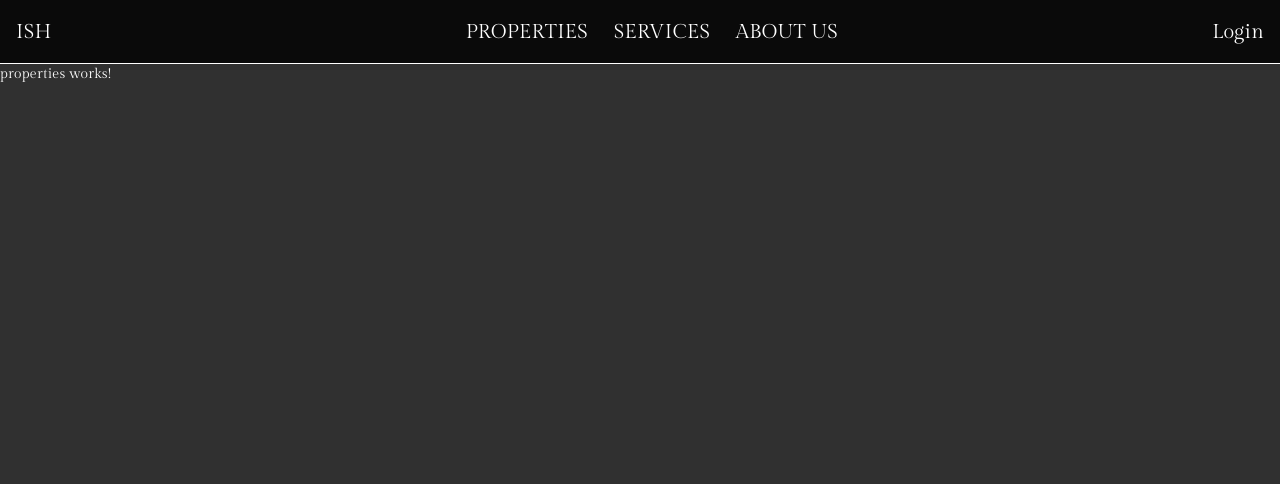
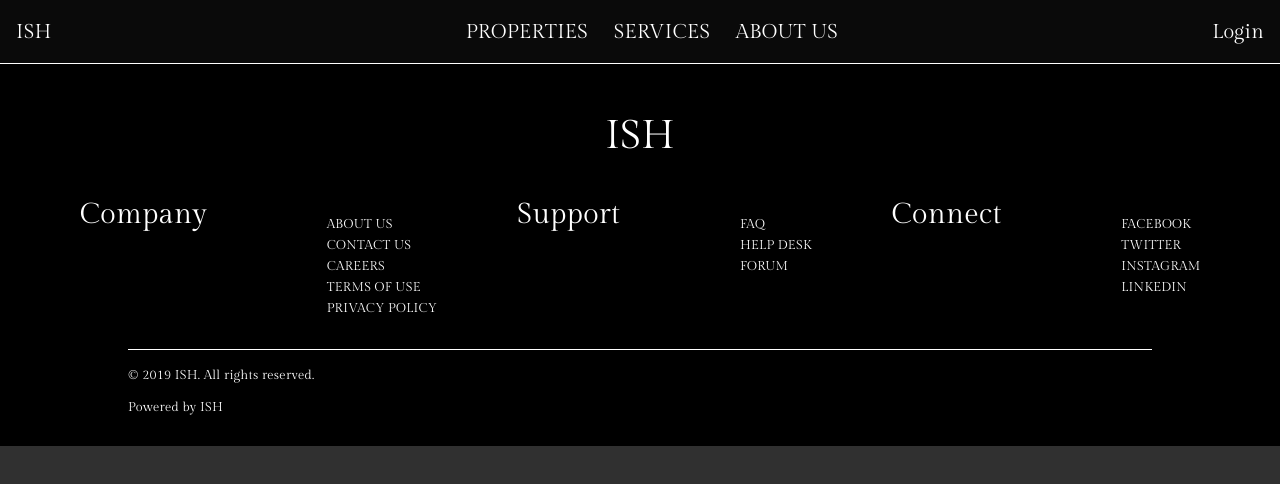
Before and after one commit to AndreiChristian/villaRental, an Angular app: page /properties in a window 1280 px wide. Shown: the top 484 px of the page. Built offline with nearby package versions, Linux system fonts and the light colour scheme; a web font is replaced by a local one.

Commit message:
worked on models

```diff
--- /dev/null
+++ b/src/app/interfaces/property.interface.ts
@@ -0,0 +1,6 @@
+export type PropertyType = {
+  id: number;
+  name: string;
+  description: string;
+  src: string;
+};
--- a/src/app/website/UI/footer/footer.component.css
+++ b/src/app/website/UI/footer/footer.component.css
@@ -1,4 +1,55 @@
 footer{
-  position: relative;
-  bottom: 0;
+  background-color: black;
+  display: flex;
+  flex-direction: column;
+  align-items: center;
+  justify-content: center;
 }
+
+h1{
+  font-family: var(--font);
+  color: var(--white-text);
+  font-size: var(--title-font-size);
+  padding: 2vh 0;
+  margin-top: 5vh;
+}
+
+section{
+  display: flex;
+  align-items: flex-start;
+  justify-content: space-evenly;
+  padding: 2vh 0;
+  width: 100%;
+}
+
+ul{
+  list-style: none;
+}
+
+h3{
+  font-family: var(--font);
+  color: var(--white-text);
+  font-size: var(--subtitle-font-size);
+}
+
+a{
+  text-decoration: none;
+  color: var(--white-text);
+  font-size: var(--p-font-size);
+  font-family: var(--font);
+  transition: all 0.3s ease;
+  border-bottom: 1px solid transparent;
+}
+
+a:hover{
+  border-bottom: 1px solid var(--white-text);
+}
+
+.copyright{
+  width: 80%;
+  font-family: var(--font);
+  color: var(--white-text);
+  font-size: var(--p-font-size);
+  padding: 2vh 0;
+  border-top: 1px solid white;
+}
--- a/src/app/website/UI/footer/footer.component.html
+++ b/src/app/website/UI/footer/footer.component.html
@@ -1,33 +1,40 @@
 <footer>
+
+  <h1>ISH</h1>
 
   <section>
     <h3>Company</h3>
     <ul>
-      <li><a href="#">About Us</a></li>
-      <li><a href="#">Contact Us</a></li>
-      <li><a href="#">Careers</a></li>
-      <li><a href="#">Terms of Use</a></li>
-      <li><a href="#">Privacy Policy</a></li>
+      <li><a href="#">ABOUT US</a></li>
+      <li><a href="#">CONTACT US</a></li>
+      <li><a href="#">CAREERS</a></li>
+      <li><a href="#">TERMS OF USE</a></li>
+      <li><a href="#">PRIVACY POLICY</a></li>
+    </ul>
+
+
+
+    <h3>Support</h3>
+    <ul>
+      <li><a href="#">FAQ</a></li>
+      <li><a href="#">HELP DESK</a></li>
+      <li><a href="#">FORUM</a></li>
+    </ul>
+
+
+
+    <h3>Connect</h3>
+    <ul>
+      <li><a href="#">FACEBOOK</a></li>
+      <li><a href="#">TWITTER</a></li>
+      <li><a href="#">INSTAGRAM</a></li>
+      <li><a href="#">LINKEDIN</a></li>
     </ul>
   </section>
 
-  <section>
-    <h3>Support</h3>
-    <ul>
-      <li><a href="#">FAQ</a></li>
-      <li><a href="#">Help Desk</a></li>
-      <li><a href="#">Forums</a></li>
-    </ul>
-  </section>
-
-  <section>
-    <h3>Connect</h3>
-    <ul>
-      <li><a href="#">Facebook</a></li>
-      <li><a href="#">Twitter</a></li>
-      <li><a href="#">Google+</a></li>
-      <li><a href="#">LinkedIn</a></li>
-    </ul>
-  </section>
+  <span class="copyright" >
+    <p>© 2019 ISH. All rights reserved.</p>
+    <p>Powered by <a href="https://www.ish.com">ISH</a></p>
+  </span>
 
 </footer>
--- a/src/app/website/UI/navigation/navigation.component.html
+++ b/src/app/website/UI/navigation/navigation.component.html
@@ -39,7 +39,7 @@
 
     <router-outlet></router-outlet>
 
-
+    <app-footer></app-footer>
 
   </mat-sidenav-content>
 
--- a/src/app/website/about/about.component.css
+++ b/src/app/website/about/about.component.css
@@ -1,6 +1,6 @@
 main {
   background-color: black;
-  height: 100%;
+  min-height: 100vh;
 
 }
 
--- a/src/app/website/properties/properties.component.html
+++ b/src/app/website/properties/properties.component.html
@@ -1 +1 @@
-<p>properties works!</p>
+<main></main>
--- a/src/app/website/services/services.component.css
+++ b/src/app/website/services/services.component.css
@@ -1,6 +1,6 @@
 .hero {
   background: var(--image-overlay),
-    url("src/assets/images/services/ash-edmonds-DhHMOrQd7jE-unsplash.jpg");
+    url("/assets/images/services/ash-edmonds-DhHMOrQd7jE-unsplash.jpg");
   background-size: cover;
   background-position: center;
   width: 100%;
--- a/src/styles.css
+++ b/src/styles.css
@@ -11,7 +11,7 @@ body {
   font-family: "Gilda Display", serif;
 }
 
-*{
+* {
   font-family: "Gilda Display", serif;
 }
 
@@ -23,8 +23,8 @@ body {
   --light-grey-text: #999;
 
   --title-font-size: clamp(1.5rem, 6vw, 2.5rem);
-  --subtitle-font-size: clamp(1rem, 4vw, 2rem);
-  --p-font-size: clamp(0.7rem, 1.2vw, 1.3rem);
+  --subtitle-font-size: clamp(1rem, 3vw, 1.8rem);
+  --p-font-size: clamp(0.7rem, 1vw, 1.3rem);
 
   --image-overlay: linear-gradient(
     to bottom,
```
Also changed, not shown: src/app/website/properties/properties.service.ts (added, +38 -0 lines).
